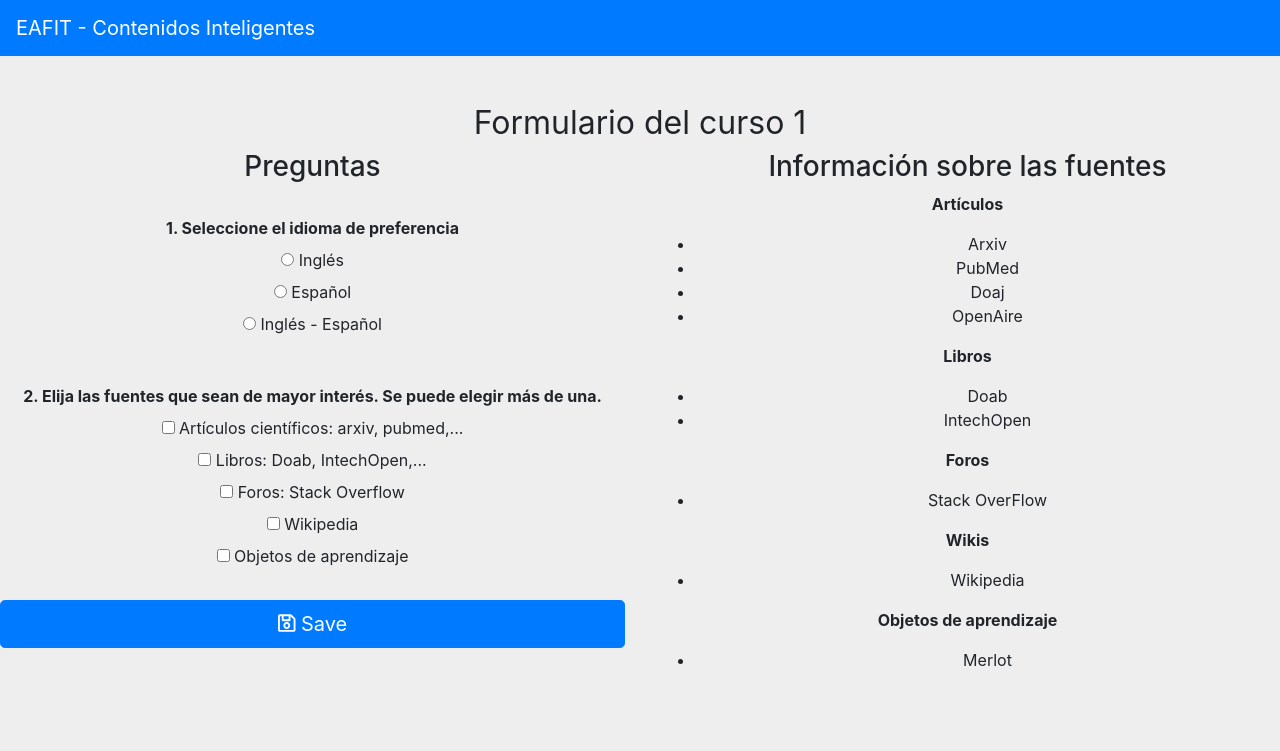
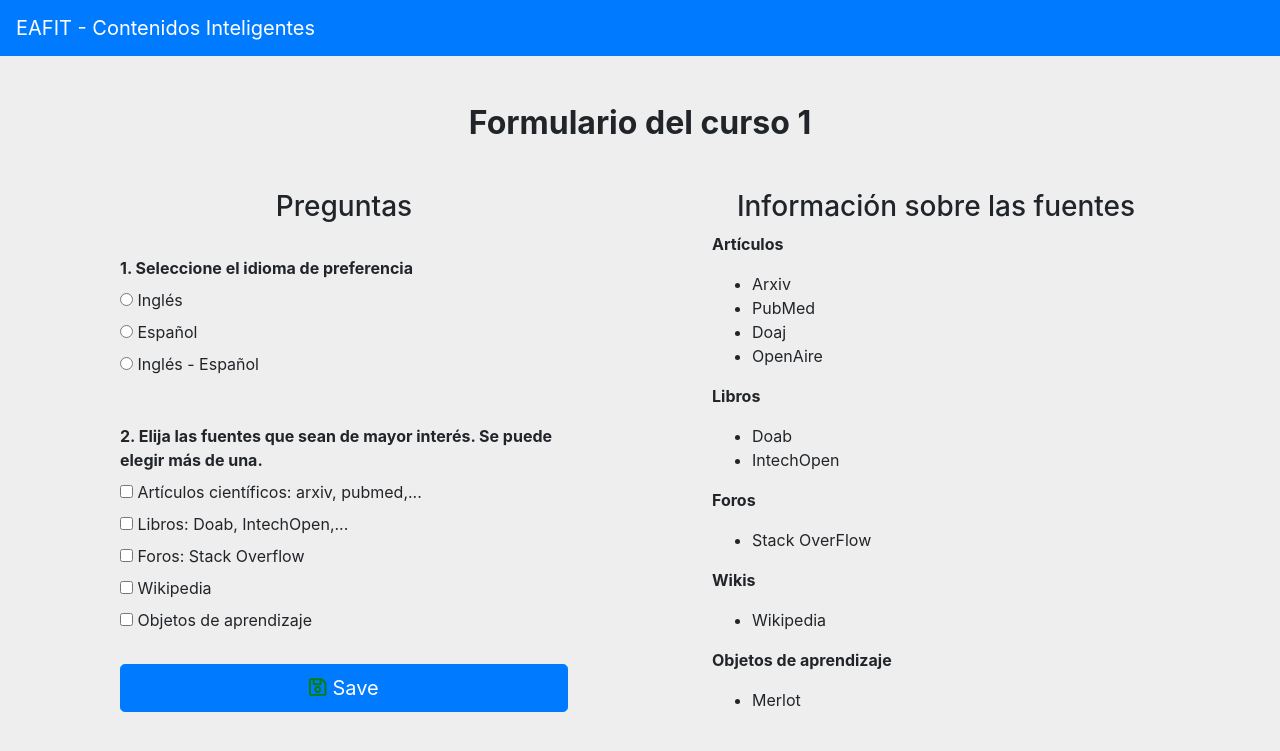
Before and after one commit to danielavarelat/test_api_profiles, a Flask app: page /courseProfile/1 in a window 1280 px wide. Shown: the top 751 px of the page. Run offline with Flask 2, Linux system fonts and the light colour scheme; some libraries are stand-ins or nearby versions.

Commit message:
Estilos actualizados 2

```diff
--- a/app.py
+++ b/app.py
@@ -40,7 +40,7 @@ def form(idStudent=None):
         else:
             print("Created")
             collection_student.insert_one(dict_user)
-        return render_template("profile_ok.html", idStudent=idStudent)
+        return render_template("student_ok.html", idStudent=idStudent)
 
 
     if request.method == "GET":
@@ -62,10 +62,6 @@ def formCourse(idCourse=None):
     #q = collection_course.find_one({"courseid": courseid})
 
     return render_template("index_course.html", idCourse=idCourse)
-
-@app.route('/created')
-def studentLink():
-    return "OK"
 
 
 if __name__ == '__main__':
--- a/static/styles.css
+++ b/static/styles.css
@@ -6,11 +6,19 @@ html {
 }
 body {
   background: #eee;
+  text-align: left;
+}
+h1,h2,h3,h4,h5,h6 {
   text-align: center;
 }
 
-/* profile_ok.html */
+/* student_ok.html */
 .fa-user{
+  color: green;
+}
+
+/* course_ok.html */
+.fa-save{
   color: green;
 }
 
--- a/templates/index_course.html
+++ b/templates/index_course.html
@@ -8,13 +8,13 @@
 
     {% include 'headNavBar.html' %}
 
-    <h2 class="mt-5 font-weight-normal">
+    <h2 class="mt-5 font-weight-bold">
       Formulario del curso {{idCourse}}
     </h2>
 
-    <div class="row mt=5">
+    <div class="row m-5">
 
-      <div class="col">
+      <div class="col mx-4 px-5">
 
         <h3>Preguntas</h3>
 
@@ -68,10 +68,10 @@
 
       </div>
 
-      <div class="col">
+      <div class="col mx-4 px-5 ">
         <h3>Información sobre las fuentes</h3>
         <p class="font-weight-bold">Artículos</p>
-        <ul>
+        <ul class="mt-0">
           <li>Arxiv</li>
           <li>PubMed</li>
           <li>Doaj</li>
--- a/templates/index_student.html
+++ b/templates/index_student.html
@@ -8,7 +8,7 @@
 
     {% include 'headNavBar.html' %}
 
-    <h2 class="mt-5 font-weight-normal">
+    <h2 class="mt-5 font-weight-bold">
       Formulario del estudiante {{idStudent}}
     </h2>
 
```
Also changed, not shown: templates/course_ok.html (added, +20 -0 lines), templates/student_ok.html (renamed from templates/profile_ok.html).
